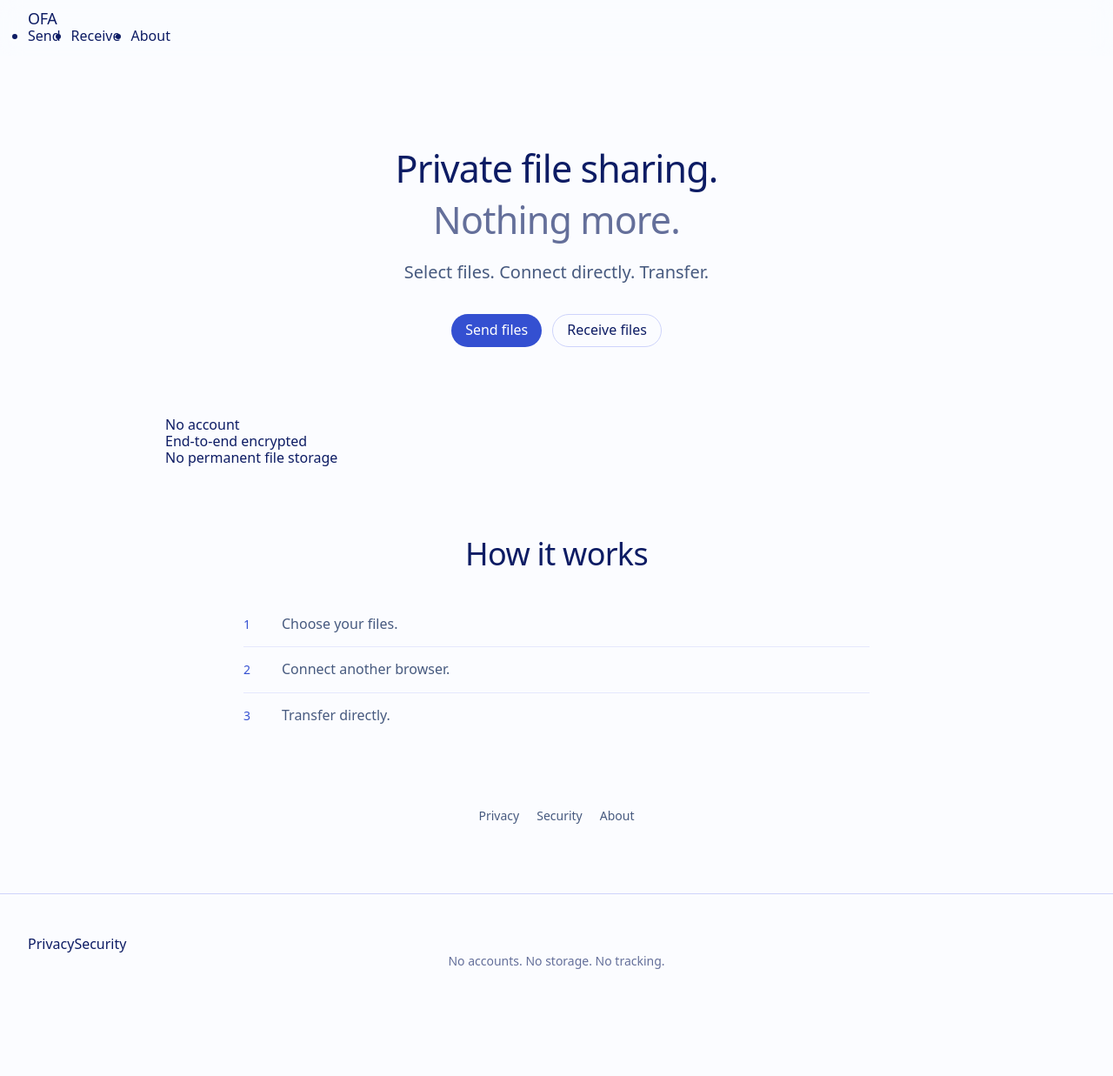
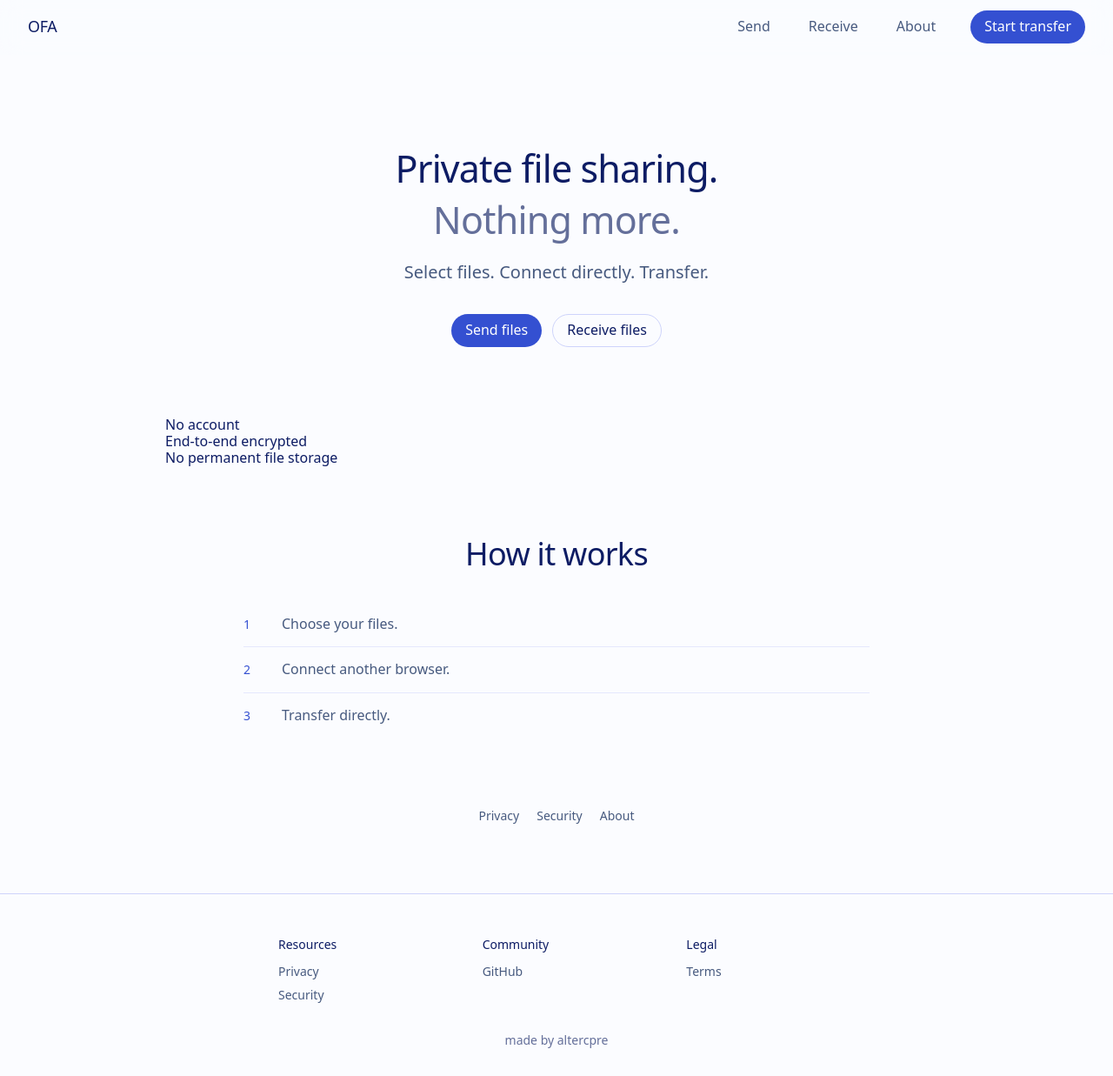
Before and after one commit to Mirapakaya/OFA, a Next.js app: page / in a window 1280 px wide. Shown: the whole page at 87% size. Before the commit the page ends 1146 px from the top, so only its background shows below. Built offline with nearby package versions, Linux system fonts and the light colour scheme.

Commit message:
Helium design: rewrite layout.tsx with glass header + 3-col footer

```diff
--- a/app/layout.tsx
+++ b/app/layout.tsx
@@ -27,7 +27,7 @@ export const metadata: Metadata = {
 export const viewport: Viewport = {
   width: "device-width",
   initialScale: 1,
-  themeColor: "#0a0a0a",
+  themeColor: "#0d1c64",
 };
 
 export default function RootLayout({
@@ -41,35 +41,61 @@ export default function RootLayout({
         <a href="#main" className="skip-link">
           Skip to content
         </a>
-        <header className="header">
-          <nav aria-label="Main navigation">
-            <Link href="/" className="header__logo">
+        <header className="header" role="banner">
+          <div className="header__inner">
+            <Link href="/" className="header__logo" aria-label="OFA home">
               OFA
             </Link>
-            <ul className="header__nav" role="list">
-              <li>
+            <nav aria-label="Main navigation" className="header__nav">
+              <div className="header__nav-links" role="list">
                 <Link href="/send">Send</Link>
-              </li>
-              <li>
                 <Link href="/receive">Receive</Link>
-              </li>
-              <li>
                 <Link href="/about">About</Link>
-              </li>
-            </ul>
-          </nav>
+              </div>
+              <div className="header__cta">
+                <Link href="/send" className="button button-primary">
+                  Start transfer
+                </Link>
+              </div>
+            </nav>
+          </div>
         </header>
-        <main id="main" className="main">
+        <main id="main" className="main" role="main">
           {children}
         </main>
-        <footer className="footer">
-          <nav aria-label="Footer navigation">
-            <Link href="/privacy">Privacy</Link>
-            <Link href="/security">Security</Link>
-          </nav>
-          <p className="footer__note">
-            No accounts. No storage. No tracking.
-          </p>
+        <footer className="footer" role="contentinfo">
+          <div className="footer__inner">
+            <div className="footer__grid">
+              <div>
+                <p className="footer__column-title">Resources</p>
+                <div className="footer__column-links">
+                  <Link href="/privacy">Privacy</Link>
+                  <Link href="/security">Security</Link>
+                </div>
+              </div>
+              <div>
+                <p className="footer__column-title">Community</p>
+                <div className="footer__column-links">
+                  <a
+                    href="https://github.com/altercpre/OFA"
+                    target="_blank"
+                    rel="noopener noreferrer"
+                  >
+                    GitHub
+                  </a>
+                </div>
+              </div>
+              <div>
+                <p className="footer__column-title">Legal</p>
+                <div className="footer__column-links">
+                  <Link href="/privacy">Terms</Link>
+                </div>
+              </div>
+            </div>
+            <p className="footer__note">
+              made by altercpre
+            </p>
+          </div>
         </footer>
       </body>
     </html>
```
